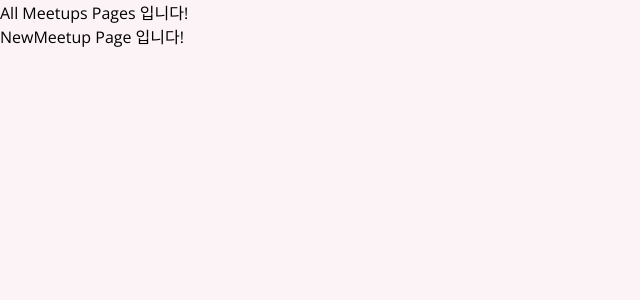
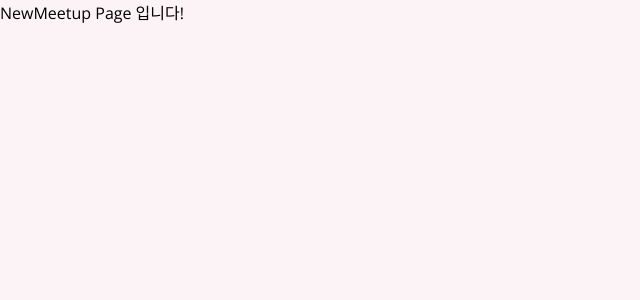
Before and after one commit to AronLee5263/udemy-react2, a React (Create React App) app: page /new-meetup in a window 1280 px wide. Shown: the top 300 px of the page, without its empty margins (0-640 px from the left). Built offline with nearby package versions, Linux system fonts and the light colour scheme.

Commit message:
Route 동작 방식 추가
( Switch 컴포넌트, exact prop을  true로 )

```diff
--- a/src/App.js
+++ b/src/App.js
@@ -1,4 +1,4 @@
-import { Route } from "react-router-dom";
+import { Route, Switch } from "react-router-dom";
 import AllMeetupsPage from "./pages/AllMeetups";
 import FavoritesPage from "./pages/Favorites";
 import NewMeetupPage from "./pages/NewMeetup";
@@ -6,12 +6,17 @@ import NewMeetupPage from "./pages/NewMeetup";
 function App() {
   return (
     <div>
-      <Route path="/">
-        <AllMeetupsPage />
-      </Route>
-      <Route path="/new-meetup">
-        <NewMeetupPage />
-      </Route>
+      <Switch>
+        <Route path="/" exact>
+          <AllMeetupsPage />
+        </Route>
+        <Route path="/new-meetup">
+          <NewMeetupPage />
+        </Route>
+        <Route path="/favorites">
+          <FavoritesPage />
+        </Route>
+      </Switch>
     </div>
   );
 }
```
